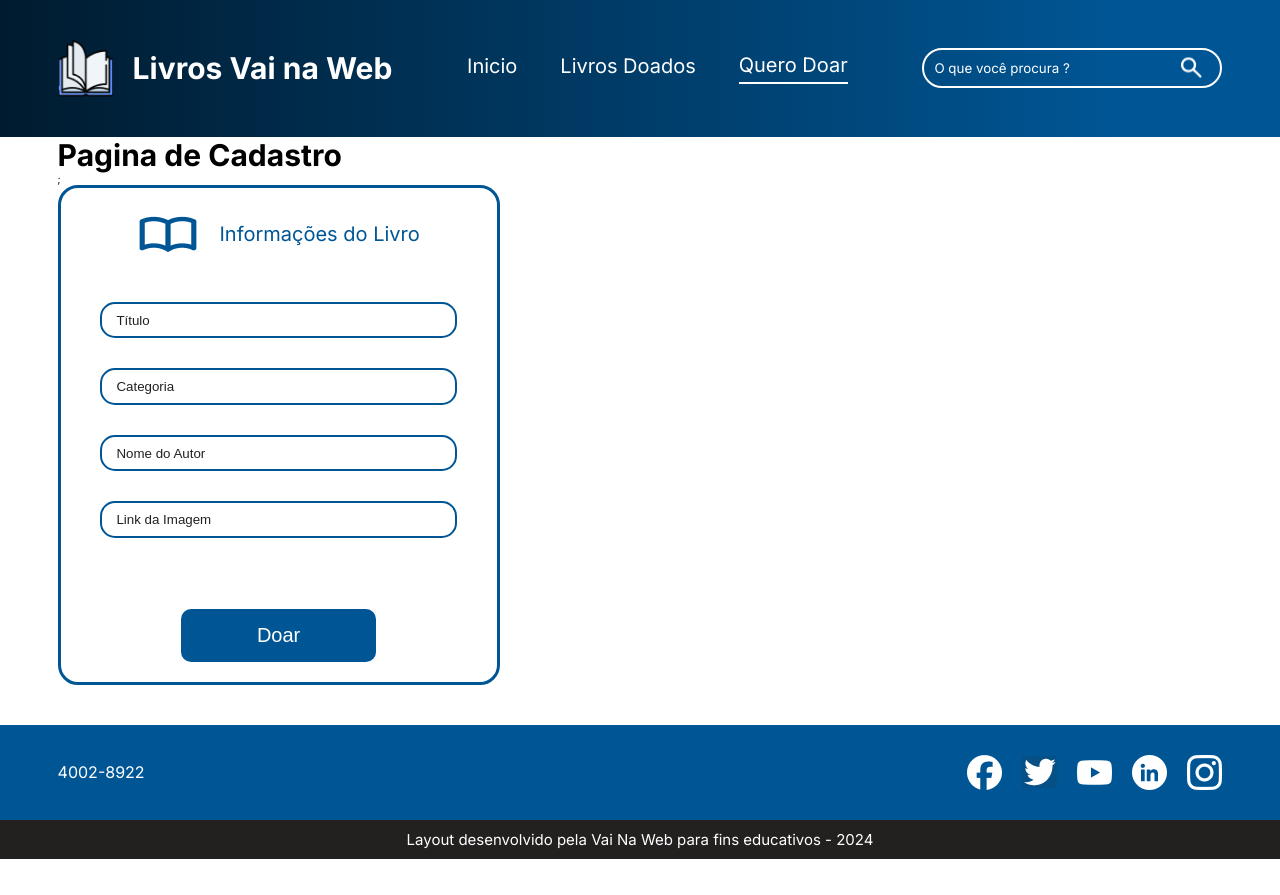
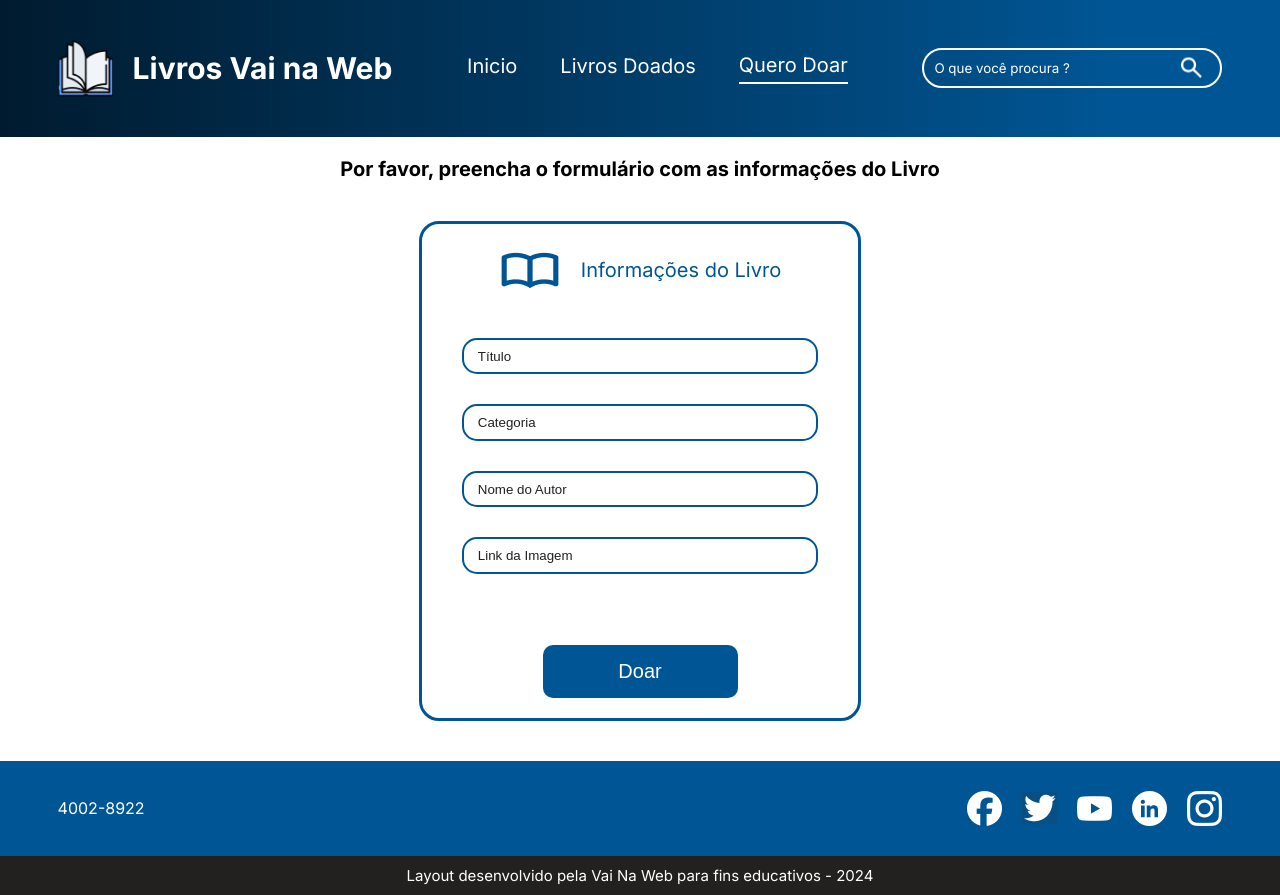
Before and after one commit to lucasssantos94/vnw-livros, a React (Vite) app: page /cadastro in a window 1280 px wide. Before the commit the page ends 859 px from the top, so only its background shows below. Built offline with nearby package versions, Linux system fonts and the light colour scheme.

Commit message:
style: stylized register page

```diff
--- a/src/pages/Register/index.jsx
+++ b/src/pages/Register/index.jsx
@@ -1,12 +1,15 @@
 import Container from "../../components/Container";
 import FormAddBook from "../../components/FormAddBook";
+import styles from "./style.module.scss";
 
 const RegisterPage = () => {
   return (
-    <Container>
-      <h1>Pagina de Cadastro</h1>;
-      <FormAddBook />
-    </Container>
+    <section className={styles["s-register"]}>
+      <Container>
+        <h3>Por favor, preencha o formulário com as informações do Livro</h3>
+        <FormAddBook />
+      </Container>
+    </section>
   );
 };
 
--- /dev/null
+++ b/src/pages/Register/style.module.scss
@@ -0,0 +1,6 @@
+.s-register {
+    &>div {
+        padding-top: 2rem;
+        @include global.flex($direction: column, $align: center, $gap: 4rem);
+    }
+}
```
